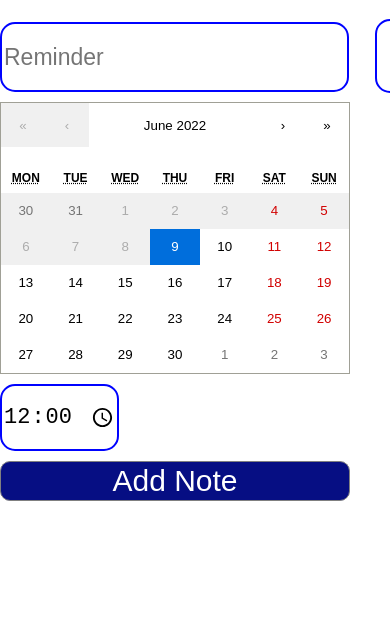
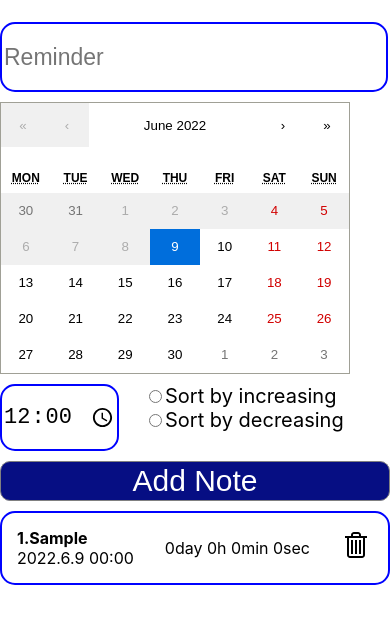
Before and after one commit to kesyavlad/pet-project, a React (Create React App) app: page / in a window 390 px wide. Both pictures are taken after typing "Sample" into the empty fields and a click on the button "Add Note". Shown: the top 624 px of the page. Built offline with nearby package versions, Linux system fonts and the light colour scheme.

Commit message:
add function sort

```diff
--- a/src/App.css
+++ b/src/App.css
@@ -2,17 +2,41 @@
     font-size: 22px;
     height: 63px;
     width: 114px;
-    margin-top: 10px;
     border: 2px solid rgb(0,3,255);
     border-radius: 15px;
 }
+
 #root{
     display: flex;
     justify-content: center;
-    overflow: hidden
+
 }
+
 .flexElement{
-    height: 465px;
-    overflow: scroll;
-    margin-top: 19px;
+    height: 477px;
+    overflow: auto;
+    margin-top: 22px;
+    overflow-x: hidden;
 }
+
+.flexBox{
+    display: flex;
+    margin-top: 10px;
+}
+.sortBox{
+    margin-left: 25px;
+    font-size: 20px;
+}
+@media (max-width: 910px) {
+    #root{
+        display: flex;
+        justify-content: center;
+        flex-direction: column;
+    }
+    .flexElement{
+        height: 59vh;
+        overflow: auto;
+        margin-top: 10px;
+        overflow-x: hidden;
+    }
+}
--- a/src/App.js
+++ b/src/App.js
@@ -1,6 +1,6 @@
 import './App.css';
 import Note from './components/Note';
-import AddNote from './components/AddNote'; // ToDo change name to AddNote
+import AddNote from './components/AddNote';
 import React, { useState } from 'react';
 import Calendar from 'react-calendar';
 import 'react-calendar/dist/Calendar.css';
@@ -8,7 +8,7 @@ import 'react-calendar/dist/Calendar.css';
 function App() {
   const [notes, setNotes] = useState([]);
   const [title, setTitle] = useState('');
-  const [value, setValue] = useState(new Date()); // ToDo change value to date
+  const [value, setValue] = useState(new Date());
   const [time, setTime] = useState('00:00');
 
   function formatDate(date) {
@@ -30,18 +30,42 @@ function App() {
   const deleteNote = (note) => {
     setNotes(notes.filter((p) => p.id !== note.id));
   };
-
+  const sortNoteDecreasing = () => {
+    setNotes(
+      [...notes].sort((a, b) => {
+        if (a.time > b.time) {
+          return -1;
+        }
+        if (a.time < b.time) {
+          return 1;
+        }
+      })
+    );
+  };
+  const sortNoteIncreasing = () => {
+    setNotes(
+      [...notes].sort((a, b) => {
+        if (a.time < b.time) {
+          return -1;
+        }
+        if (a.time > b.time) {
+          return 1;
+        }
+      })
+    );
+  };
   return (
     <>
       <div>
         <AddNote
           type="text"
-          placeholder="Reminder" // ToDo change to English
+          placeholder="Reminder"
           onChange={(e) => setTitle(e.target.value)}
           value={title}
         />
         <div>
           <Calendar onChange={setValue} value={value} minDate={new Date()} />
+          <div className="flexBox">
             <input
               type="time"
               value={time}
@@ -50,6 +74,17 @@ function App() {
               }}
               className="timeButton"
             />
+            <div className="sortBox">
+              <div>
+                <input type="radio" name="sort" onClick={sortNoteIncreasing} />
+                <label>Sort by increasing</label>
+              </div>
+              <div>
+                <input type="radio" name="sort" onClick={sortNoteDecreasing} />
+                <label>Sort by decreasing</label>
+              </div>
+            </div>
+          </div>
         </div>
         <button className="buttonColor" onClick={addNewNotes}>
           Add Note
--- /dev/null
+++ b/src/components/Note/index.css
@@ -0,0 +1,26 @@
+.notes{
+    display: flex;
+    border: 2px solid rgb(0,3,255);
+    border-radius:15px ;
+    justify-content: space-between;
+    align-items: center;
+    padding: 15px;
+    margin-bottom: 17px;
+    margin-left: 25px;
+    min-width:500px;
+   word-break: break-all;;
+}
+
+@media (max-width: 910px) {
+    .notes{
+        display: flex;
+        border: 2px solid rgb(0,3,255);
+        border-radius:15px ;
+        justify-content: space-between;
+        align-items: center;
+        margin-bottom: 17px;
+        word-break: break-all;
+        margin-left: 0;
+        min-width:0;
+    }
+}
--- a/src/components/Note.jsx
+++ b/src/components/Note/index.jsx
@@ -1,6 +1,6 @@
 import React, { useEffect, useState } from 'react';
-import '../style/styleNote.css';
-import Clear from '../images/delete.svg';
+import '../Note/index.css';
+import Clear from '../../assets/images/delete.svg';
 
 const Note = ({ remove, post, number }) => {
   const [time, setTime] = useState(periodCalculate());
--- a/src/style/styleNote.css
+++ /dev/null
@@ -1,12 +0,0 @@
-.notes{
-    display: flex;
-    border: 2px solid rgb(0,3,255);
-    border-radius:15px ;
-    justify-content: space-between;
-    align-items: center;
-    padding: 15px;
-    margin-bottom: 17px;
-    margin-left: 25px;
-    min-width:500px;
-   word-break: break-all;;
-}
```
Also changed, not shown: src/assets/images/delete.svg (renamed from src/images/delete.svg), src/images/addButto.png (deleted). Lines whose indentation alone changed are shown as unchanged.
